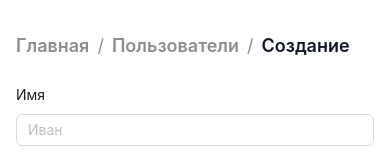
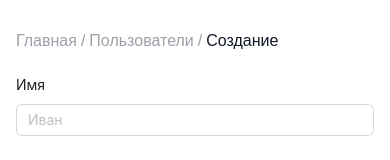
Before and after one commit to EmmaMaltseva/test-crud-react, a Next.js app: page /users/create in a window 390 px wide. Shown: the top 160 px of the page. Built offline with nearby package versions, Linux system fonts and the light colour scheme; what @ant-design/nextjs-registry would draw is missing.

Commit message:
добавила в breadcrumns гланую страницу, добавила адаптив

```diff
--- a/src/components/Breadcrumbs.tsx
+++ b/src/components/Breadcrumbs.tsx
@@ -1,45 +1,32 @@
-'use client';
-
-import { Breadcrumb } from 'antd';
-import { HomeOutlined } from '@ant-design/icons';
 import Link from 'next/link';
 
-interface BreadcrumbItem {
+interface Breadcrumb {
   label: string;
   href: string;
   active?: boolean;
 }
 
-interface BreadcrumbsProps {
-  breadcrumbs: BreadcrumbItem[];
-}
-
-export default function AppBreadcrumbs({ breadcrumbs }: BreadcrumbsProps) {
-  const items = breadcrumbs.map((item, index) => {
-    const isFirst = index === 0;
-    const isLast = index === breadcrumbs.length - 1;
-
-    return {
-      key: item.href,
-      title: isLast ? (
-        <span className="text-gray-900 dark:text-white text-lg sm:text-xl md:text-2xl font-semibold">
-          {item.label}
-        </span>
-      ) : (
-        <Link
-          href={item.href}
-          className="text-gray-500 hover:text-gray-700 dark:text-gray-400 dark:hover:text-white text-lg sm:text-xl md:text-2xl font-semibold"
-        >
-          {item.label}
-        </Link>
-      ),
-      icon: isFirst ? <HomeOutlined style={{ fontSize: '1.2rem' }} /> : undefined,
-    };
-  });
-
+export default function Breadcrumbs({
+  breadcrumbs,
+}: {
+  breadcrumbs: Breadcrumb[];
+}) {
   return (
-    <div className="mb-6">
-      <Breadcrumb items={items} separator={<span className="text-lg sm:text-xl md:text-2xl">/</span>}  />
-    </div>
+    <nav aria-label="Breadcrumb" className="mb-6 block">
+      <ol className={'flex text-md sm:text-xl md:text-2xl md:leading-normal'}>
+        {breadcrumbs.map((breadcrumb, index) => (
+          <li
+            key={breadcrumb.href}
+            aria-current={breadcrumb.active}
+            className={breadcrumb.active ? 'text-gray-900 dark:text-white' : 'text-zinc-400 hover:text-gray-900 active:text-gray-900'}
+          >
+            <Link href={breadcrumb.href} prefetch>{breadcrumb.label}</Link>
+            {index < breadcrumbs.length - 1 ? (
+              <span className="mx-1 sm:mx-3 inline-block ">/</span>
+            ) : null}
+          </li>
+        ))}
+      </ol>
+    </nav>
   );
 }
```
